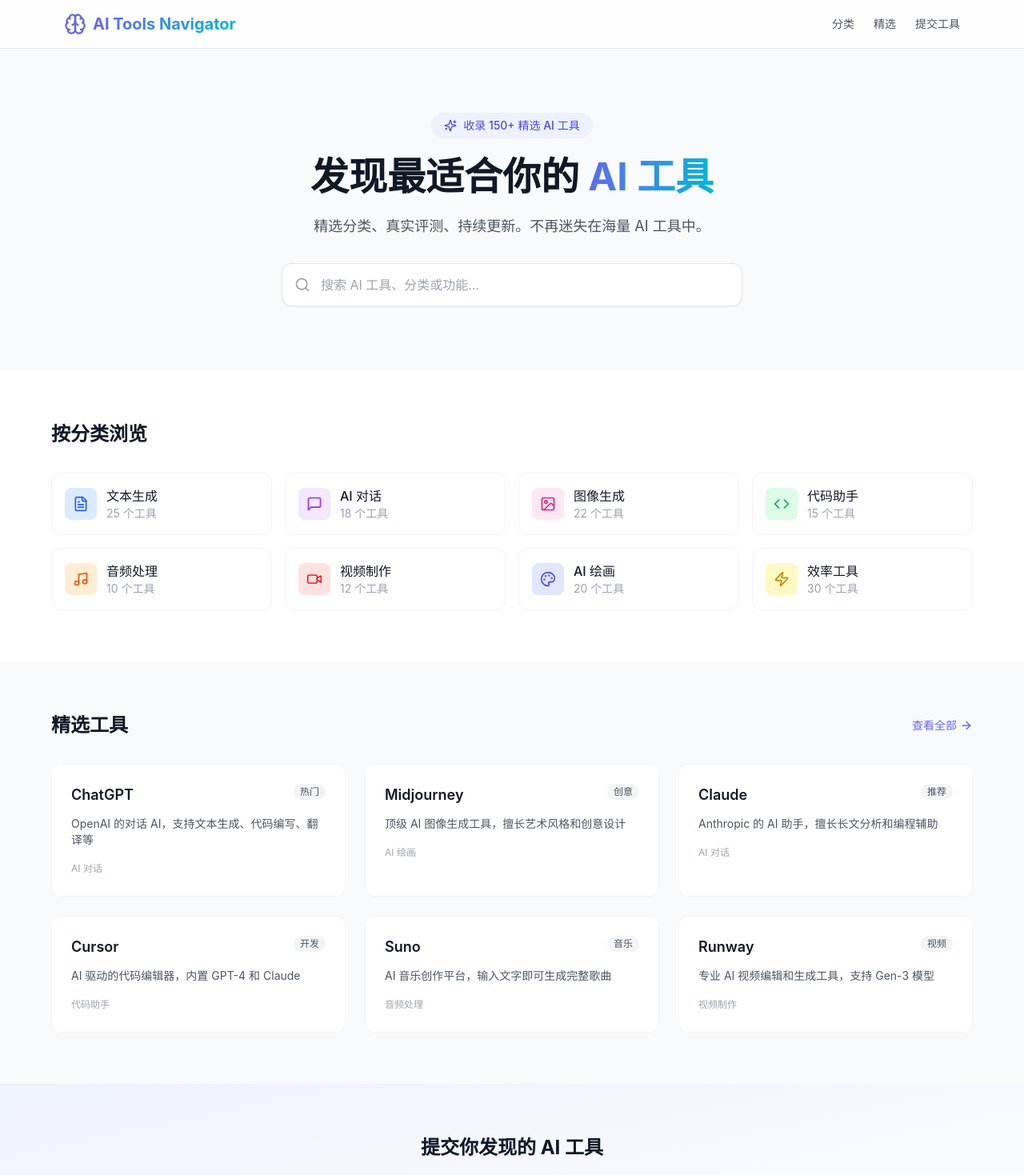
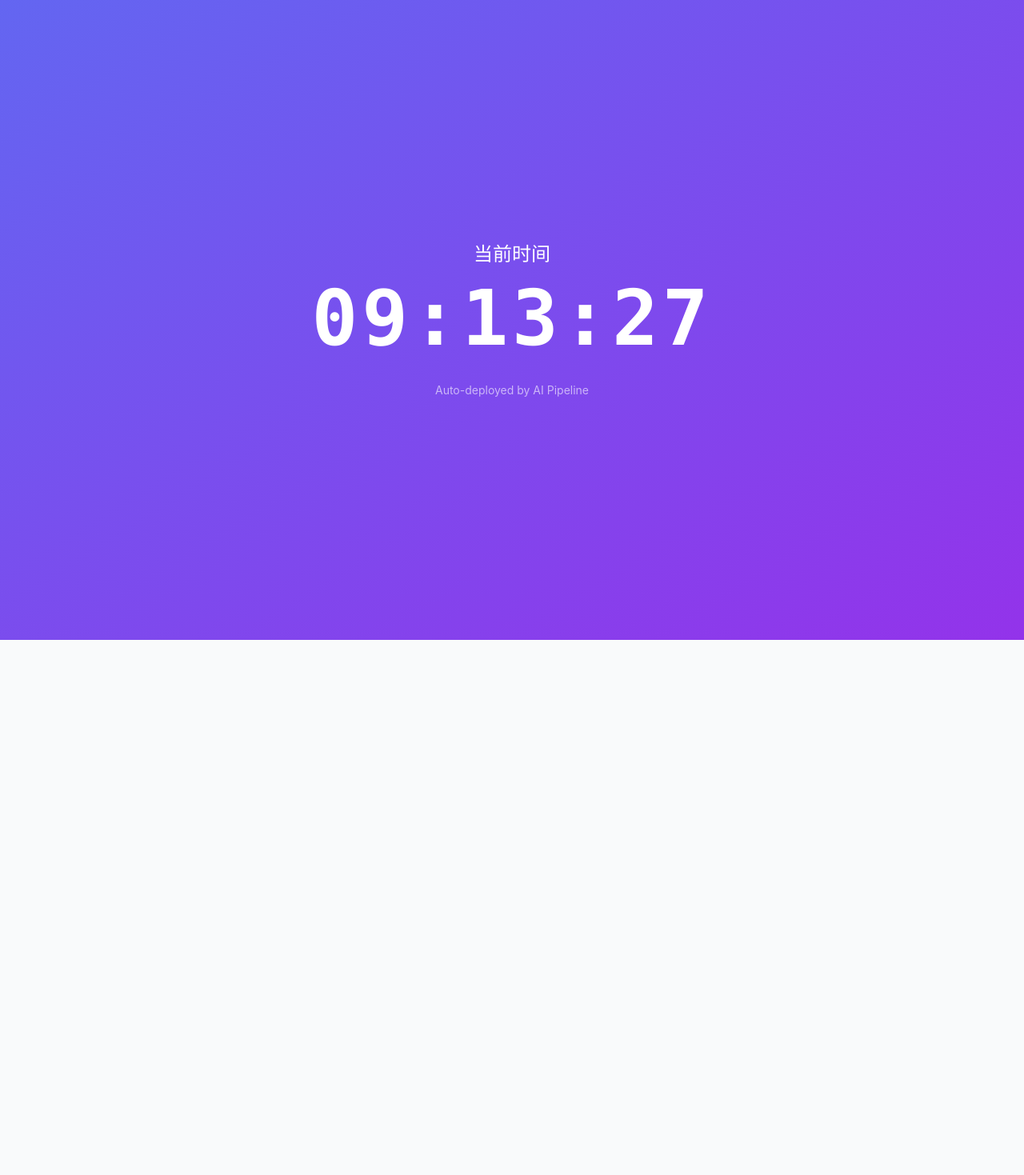
Before and after one commit to bumagh/ai-tools-navigator, a Next.js app: page / in a window 1280 px wide. Shown: the top 1469 px of the page at 80% size. After the commit the page ends 800 px from the top, so only its background shows below. Built offline with nearby package versions, Linux system fonts and the light colour scheme.

Commit message:
feat: replace with real-time clock page (pipeline test)

```diff
--- a/src/app/page.tsx
+++ b/src/app/page.tsx
@@ -1,132 +1,23 @@
-import { Search, Sparkles, ArrowRight, Zap, Brain, Image, Code, Music, Video, MessageSquare, FileText, Palette } from "lucide-react";
-
-const categories = [
-  { name: "文本生成", icon: FileText, count: 25, color: "bg-blue-100 text-blue-600" },
-  { name: "AI 对话", icon: MessageSquare, count: 18, color: "bg-purple-100 text-purple-600" },
-  { name: "图像生成", icon: Image, count: 22, color: "bg-pink-100 text-pink-600" },
-  { name: "代码助手", icon: Code, count: 15, color: "bg-green-100 text-green-600" },
-  { name: "音频处理", icon: Music, count: 10, color: "bg-orange-100 text-orange-600" },
-  { name: "视频制作", icon: Video, count: 12, color: "bg-red-100 text-red-600" },
-  { name: "AI 绘画", icon: Palette, count: 20, color: "bg-indigo-100 text-indigo-600" },
-  { name: "效率工具", icon: Zap, count: 30, color: "bg-yellow-100 text-yellow-600" },
-];
-
-const featuredTools = [
-  { name: "ChatGPT", desc: "OpenAI 的对话 AI，支持文本生成、代码编写、翻译等", category: "AI 对话", url: "https://chat.openai.com", tag: "热门" },
-  { name: "Midjourney", desc: "顶级 AI 图像生成工具，擅长艺术风格和创意设计", category: "AI 绘画", url: "https://midjourney.com", tag: "创意" },
-  { name: "Claude", desc: "Anthropic 的 AI 助手，擅长长文分析和编程辅助", category: "AI 对话", url: "https://claude.ai", tag: "推荐" },
-  { name: "Cursor", desc: "AI 驱动的代码编辑器，内置 GPT-4 和 Claude", category: "代码助手", url: "https://cursor.sh", tag: "开发" },
-  { name: "Suno", desc: "AI 音乐创作平台，输入文字即可生成完整歌曲", category: "音频处理", url: "https://suno.ai", tag: "音乐" },
-  { name: "Runway", desc: "专业 AI 视频编辑和生成工具，支持 Gen-3 模型", category: "视频制作", url: "https://runway.ml", tag: "视频" },
-];
+"use client";
+import { useState, useEffect } from "react";
 
 export default function Home() {
+  const [time, setTime] = useState("");
+
+  useEffect(() => {
+    const tick = () => setTime(new Date().toLocaleTimeString("zh-CN", { hour12: false }));
+    tick();
+    const id = setInterval(tick, 1000);
+    return () => clearInterval(id);
+  }, []);
+
   return (
-    <div className="min-h-screen">
-      {/* Header */}
-      <header className="border-b bg-white/80 backdrop-blur-sm sticky top-0 z-50">
-        <div className="max-w-6xl mx-auto px-4 py-4 flex items-center justify-between">
-          <div className="flex items-center gap-2">
-            <Brain className="w-7 h-7 text-primary" />
-            <span className="text-xl font-bold bg-gradient-to-r from-primary to-accent-500 bg-clip-text text-transparent">
-              AI Tools Navigator
-            </span>
-          </div>
-          <nav className="hidden md:flex items-center gap-6 text-sm text-gray-600">
-            <a href="#categories" className="hover:text-primary transition">分类</a>
-            <a href="#featured" className="hover:text-primary transition">精选</a>
-            <a href="#submit" className="hover:text-primary transition">提交工具</a>
-          </nav>
-        </div>
-      </header>
-
-      {/* Hero */}
-      <section className="py-20 px-4">
-        <div className="max-w-3xl mx-auto text-center">
-          <div className="inline-flex items-center gap-2 bg-primary-50 text-primary-600 px-4 py-1.5 rounded-full text-sm font-medium mb-6">
-            <Sparkles className="w-4 h-4" />
-            收录 150+ 精选 AI 工具
-          </div>
-          <h1 className="text-4xl md:text-5xl font-bold mb-6 leading-tight">
-            发现最适合你的
-            <span className="bg-gradient-to-r from-primary to-accent-500 bg-clip-text text-transparent"> AI 工具</span>
-          </h1>
-          <p className="text-lg text-gray-600 mb-8 max-w-xl mx-auto">
-            精选分类、真实评测、持续更新。不再迷失在海量 AI 工具中。
-          </p>
-          <div className="relative max-w-xl mx-auto">
-            <Search className="absolute left-4 top-1/2 -translate-y-1/2 w-5 h-5 text-gray-400" />
-            <input
-              type="text"
-              placeholder="搜索 AI 工具、分类或功能..."
-              className="w-full pl-12 pr-4 py-3.5 rounded-xl border border-gray-200 bg-white shadow-sm focus:outline-none focus:ring-2 focus:ring-primary/20 focus:border-primary transition text-base"
-            />
-          </div>
-        </div>
-      </section>
-
-      {/* Categories */}
-      <section id="categories" className="py-16 px-4 bg-white">
-        <div className="max-w-6xl mx-auto">
-          <h2 className="text-2xl font-bold mb-8">按分类浏览</h2>
-          <div className="grid grid-cols-2 md:grid-cols-4 gap-4">
-            {categories.map((cat) => (
-              <a key={cat.name} href={`#${cat.name}`}
-                className="flex items-center gap-3 p-4 rounded-xl border border-gray-100 hover:border-primary/30 hover:shadow-md transition group cursor-pointer">
-                <div className={`w-10 h-10 rounded-lg flex items-center justify-center ${cat.color}`}>
-                  <cat.icon className="w-5 h-5" />
-                </div>
-                <div>
-                  <div className="font-medium group-hover:text-primary transition">{cat.name}</div>
-                  <div className="text-sm text-gray-400">{cat.count} 个工具</div>
-                </div>
-              </a>
-            ))}
-          </div>
-        </div>
-      </section>
-
-      {/* Featured Tools */}
-      <section id="featured" className="py-16 px-4">
-        <div className="max-w-6xl mx-auto">
-          <div className="flex items-center justify-between mb-8">
-            <h2 className="text-2xl font-bold">精选工具</h2>
-            <a href="#" className="text-primary text-sm flex items-center gap-1 hover:underline">
-              查看全部 <ArrowRight className="w-4 h-4" />
-            </a>
-          </div>
-          <div className="grid md:grid-cols-2 lg:grid-cols-3 gap-6">
-            {featuredTools.map((tool) => (
-              <a key={tool.name} href={tool.url} target="_blank" rel="noopener noreferrer"
-                className="block p-6 bg-white rounded-xl border border-gray-100 hover:border-primary/30 hover:shadow-lg transition group">
-                <div className="flex items-start justify-between mb-3">
-                  <h3 className="text-lg font-semibold group-hover:text-primary transition">{tool.name}</h3>
-                  <span className="text-xs bg-gray-100 text-gray-600 px-2 py-0.5 rounded-full">{tool.tag}</span>
-                </div>
-                <p className="text-sm text-gray-600 mb-3 line-clamp-2">{tool.desc}</p>
-                <span className="text-xs text-gray-400">{tool.category}</span>
-              </a>
-            ))}
-          </div>
-        </div>
-      </section>
-
-      {/* Submit */}
-      <section id="submit" className="py-16 px-4 bg-gradient-to-br from-primary-50 to-white">
-        <div className="max-w-2xl mx-auto text-center">
-          <h2 className="text-2xl font-bold mb-4">提交你发现的 AI 工具</h2>
-          <p className="text-gray-600 mb-6">发现了好用的 AI 工具？提交给我们，帮助更多人发现它。</p>
-          <a href="mailto:submit@example.com"
-            className="inline-flex items-center gap-2 bg-primary text-white px-6 py-3 rounded-xl hover:bg-primary-600 transition font-medium">
-            <Sparkles className="w-4 h-4" /> 提交工具
-          </a>
-        </div>
-      </section>
-
-      {/* Footer */}
-      <footer className="py-8 px-4 border-t text-center text-sm text-gray-400">
-        <p>© 2026 AI Tools Navigator. Built with ❤️ by AI Agent Team.</p>
-      </footer>
+    <div className="min-h-screen flex flex-col items-center justify-center bg-gradient-to-br from-indigo-500 to-purple-600">
+      <h1 className="text-white text-2xl font-light mb-4">当前时间</h1>
+      <div className="text-white text-8xl font-mono font-bold tracking-wider">
+        {time}
+      </div>
+      <p className="text-white/60 text-sm mt-8">Auto-deployed by AI Pipeline</p>
     </div>
   );
 }
```
